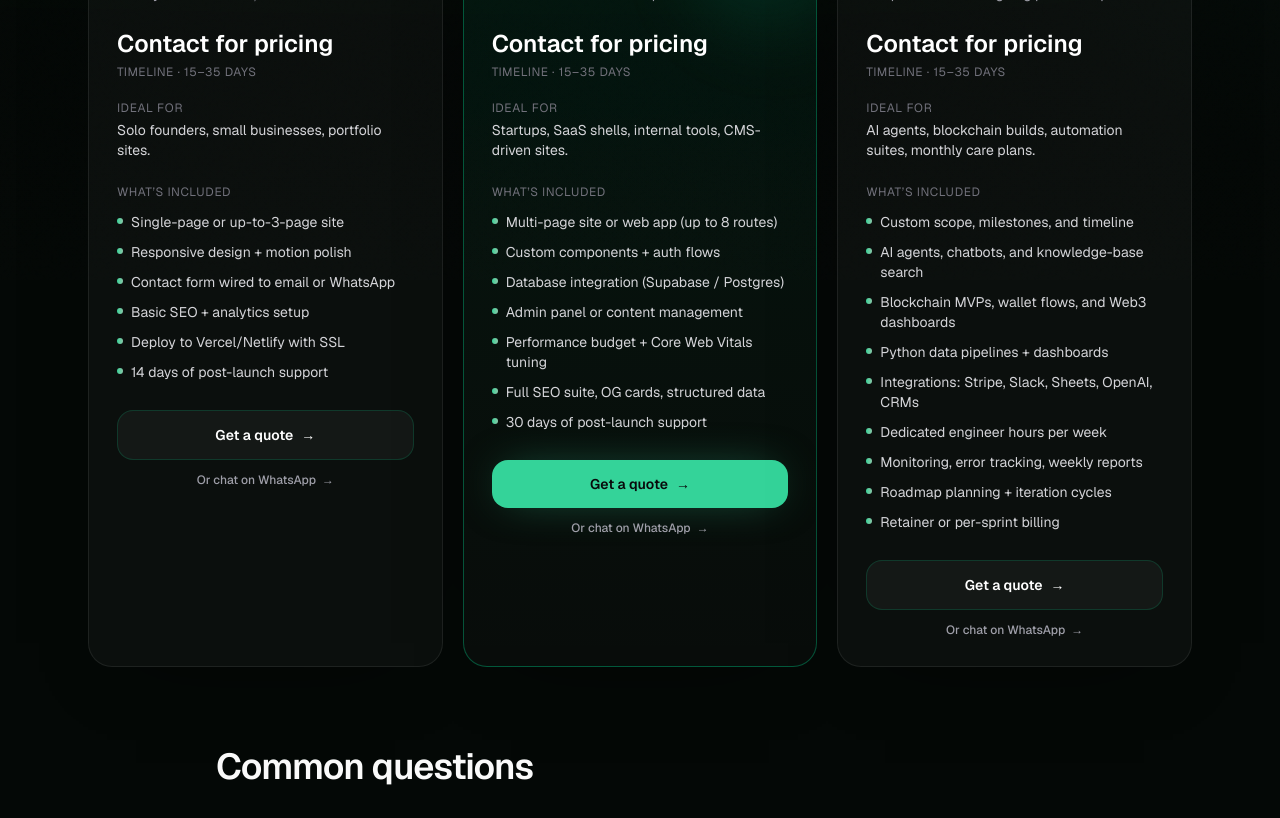
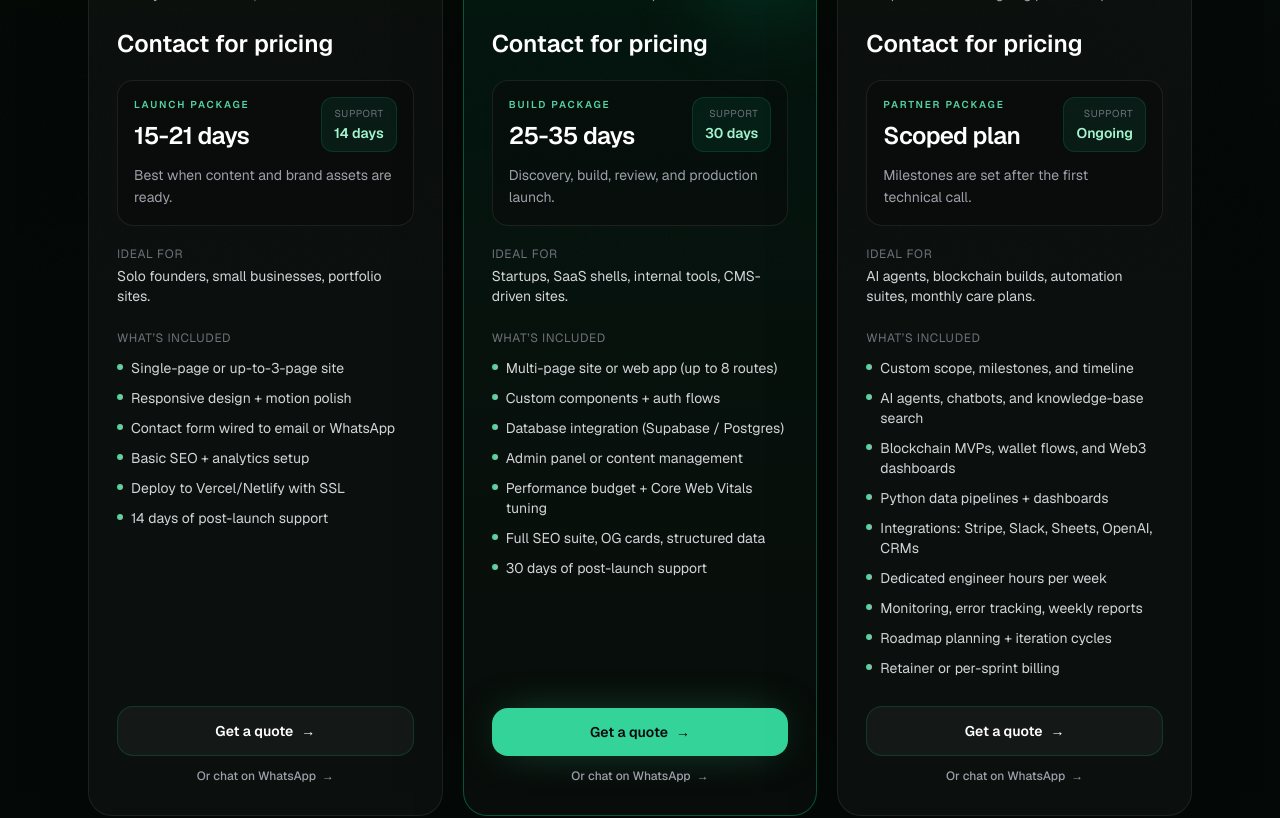
Before and after one commit to Meet9600/greenchronix-website, a Next.js app: page /pricing in a window 1280 px wide. Shown: the part 520-1338 px from the top of the page. Built offline with nearby package versions, Linux system fonts and the light colour scheme.

Commit message:
Updated project

```diff
--- a/app/pricing/pricing-client.tsx
+++ b/app/pricing/pricing-client.tsx
@@ -11,7 +11,10 @@ type Tier = {
   tagline: string;
   ideal: string;
   features: string[];
-  timeline: string;
+  packageLabel: string;
+  delivery: string;
+  deliveryNote: string;
+  support: string;
   highlighted?: boolean;
   ctaMessage: string;
 };
@@ -22,7 +25,10 @@ const tiers: Tier[] = [
     slug: "starter",
     tagline: "Land your idea online, fast.",
     ideal: "Solo founders, small businesses, portfolio sites.",
-    timeline: "15–35 days",
+    packageLabel: "Launch package",
+    delivery: "15-21 days",
+    deliveryNote: "Best when content and brand assets are ready.",
+    support: "14 days",
     features: [
       "Single-page or up-to-3-page site",
       "Responsive design + motion polish",
@@ -39,7 +45,10 @@ const tiers: Tier[] = [
     slug: "growth",
     tagline: "For teams that need real product work.",
     ideal: "Startups, SaaS shells, internal tools, CMS-driven sites.",
-    timeline: "15–35 days",
+    packageLabel: "Build package",
+    delivery: "25-35 days",
+    deliveryNote: "Discovery, build, review, and production launch.",
+    support: "30 days",
     highlighted: true,
     features: [
       "Multi-page site or web app (up to 8 routes)",
@@ -58,7 +67,10 @@ const tiers: Tier[] = [
     slug: "custom",
     tagline: "Bespoke builds & ongoing partnerships.",
     ideal: "AI agents, blockchain builds, automation suites, monthly care plans.",
-    timeline: "15–35 days",
+    packageLabel: "Partner package",
+    delivery: "Scoped plan",
+    deliveryNote: "Milestones are set after the first technical call.",
+    support: "Ongoing",
     features: [
       "Custom scope, milestones, and timeline",
       "AI agents, chatbots, and knowledge-base search",
@@ -190,9 +202,24 @@ function TierCard({ tier, delay }: { tier: Tier; delay: number }) {
 
         <div className="mt-6">
           <p className="text-2xl font-semibold text-white">Contact for pricing</p>
-          <p className="mt-1 text-xs uppercase tracking-wider text-zinc-500">
-            Timeline · {tier.timeline}
+        </div>
+
+        <div className="mt-5 rounded-2xl border border-white/[0.08] bg-zinc-950/45 p-4">
+          <div className="flex items-start justify-between gap-4">
+            <div>
+              <p className="text-[10px] font-semibold uppercase tracking-[0.18em] text-emerald-300/90">
+                {tier.packageLabel}
               </p>
+              <p className="mt-2 text-2xl font-semibold tracking-tight text-white">
+                {tier.delivery}
+              </p>
+            </div>
+            <div className="rounded-xl border border-emerald-400/15 bg-emerald-400/[0.08] px-3 py-2 text-right">
+              <p className="text-[10px] uppercase tracking-wider text-zinc-500">Support</p>
+              <p className="mt-0.5 text-sm font-semibold text-emerald-200">{tier.support}</p>
+            </div>
+          </div>
+          <p className="mt-3 text-sm leading-relaxed text-zinc-400">{tier.deliveryNote}</p>
         </div>
 
         <p className="mt-5 text-xs uppercase tracking-wider text-zinc-500">Ideal for</p>
@@ -208,11 +235,12 @@ function TierCard({ tier, delay }: { tier: Tier; delay: number }) {
           ))}
         </ul>
 
+        <div className="mt-auto pt-7">
           <motion.a
             href={`/#contact?tier=${tier.slug}`}
             whileHover={{ scale: 1.02 }}
             whileTap={{ scale: 0.98 }}
-          className={`mt-7 inline-flex items-center justify-center gap-2 rounded-2xl px-5 py-3.5 text-sm font-semibold transition-colors ${
+            className={`inline-flex w-full items-center justify-center gap-2 rounded-2xl px-5 py-3.5 text-sm font-semibold transition-colors ${
               tier.highlighted
                 ? "bg-[#34d399] text-zinc-950 shadow-[0_0_44px_-14px_rgba(52,211,153,0.55)]"
                 : "border border-emerald-500/20 bg-white/[0.04] text-white hover:border-[#34d399]/35 hover:bg-emerald-500/[0.06]"
@@ -224,11 +252,12 @@ function TierCard({ tier, delay }: { tier: Tier; delay: number }) {
             href={buildWhatsAppUrl(tier.ctaMessage)}
             target="_blank"
             rel="noopener noreferrer"
-          className="mt-3 inline-flex items-center justify-center gap-1.5 text-xs font-medium text-zinc-400 transition-colors hover:text-[#34d399]"
+            className="mt-3 inline-flex w-full items-center justify-center gap-1.5 text-xs font-medium text-zinc-400 transition-colors hover:text-[#34d399]"
           >
             Or chat on WhatsApp <span aria-hidden>→</span>
           </a>
         </div>
+      </div>
     </motion.div>
   );
 }
```
Lines whose indentation alone changed are shown as unchanged.
